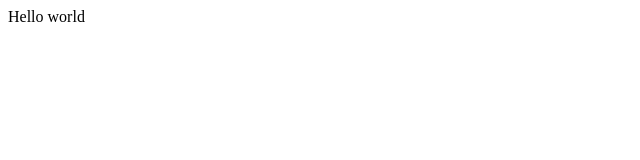
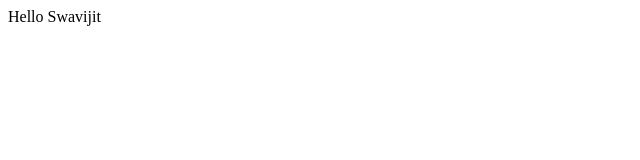
Before and after one commit to swavijit9668/web, a plain HTML site: page index.html in a window 1280 px wide. Shown: the full height of the page, 0-640 px from the left. Drawn offline with Linux system fonts and the light colour scheme.

Commit message:
swavijit

```diff
--- a/index.html
+++ b/index.html
@@ -7,6 +7,6 @@
     <title>Document</title>
 </head>
 <body>
-    Hello world
+    Hello Swavijit
 </body>
 </html>
```
